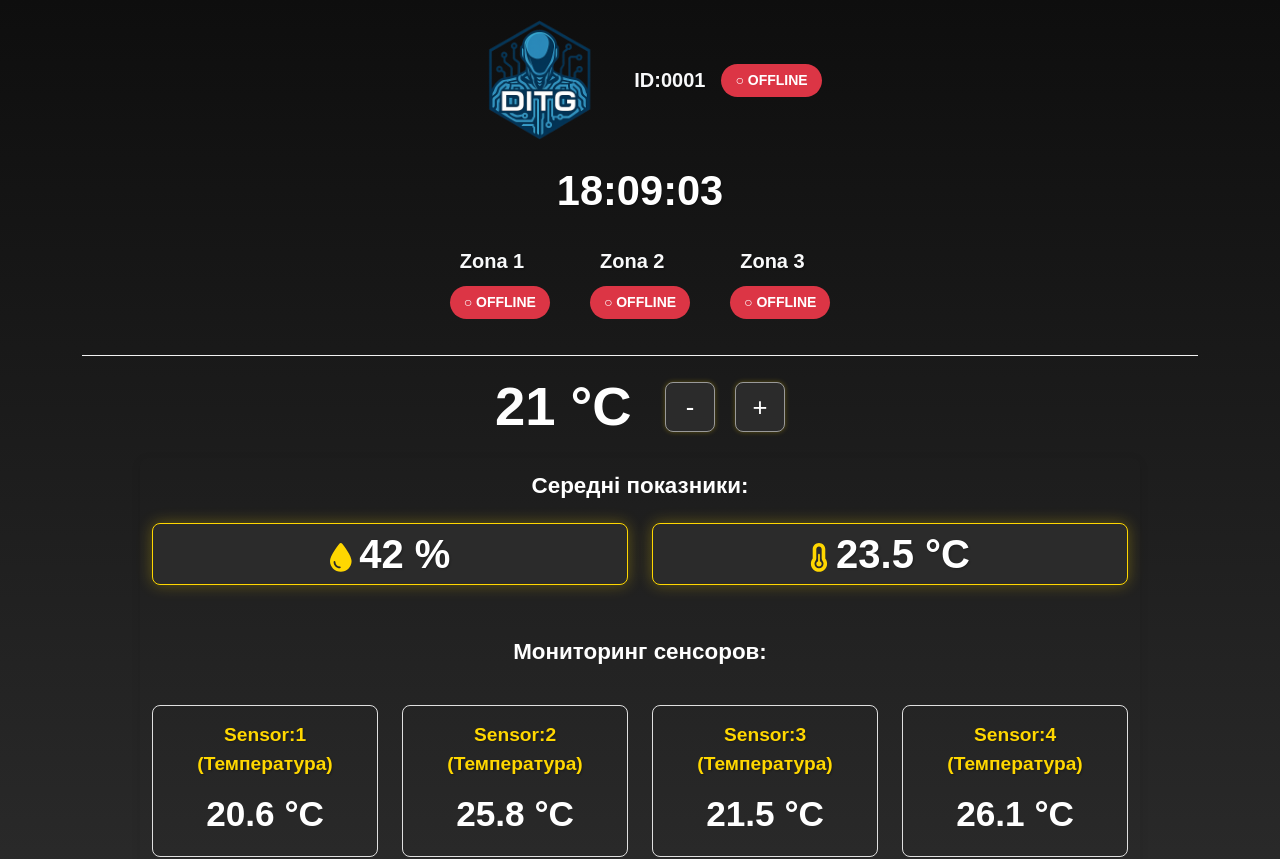
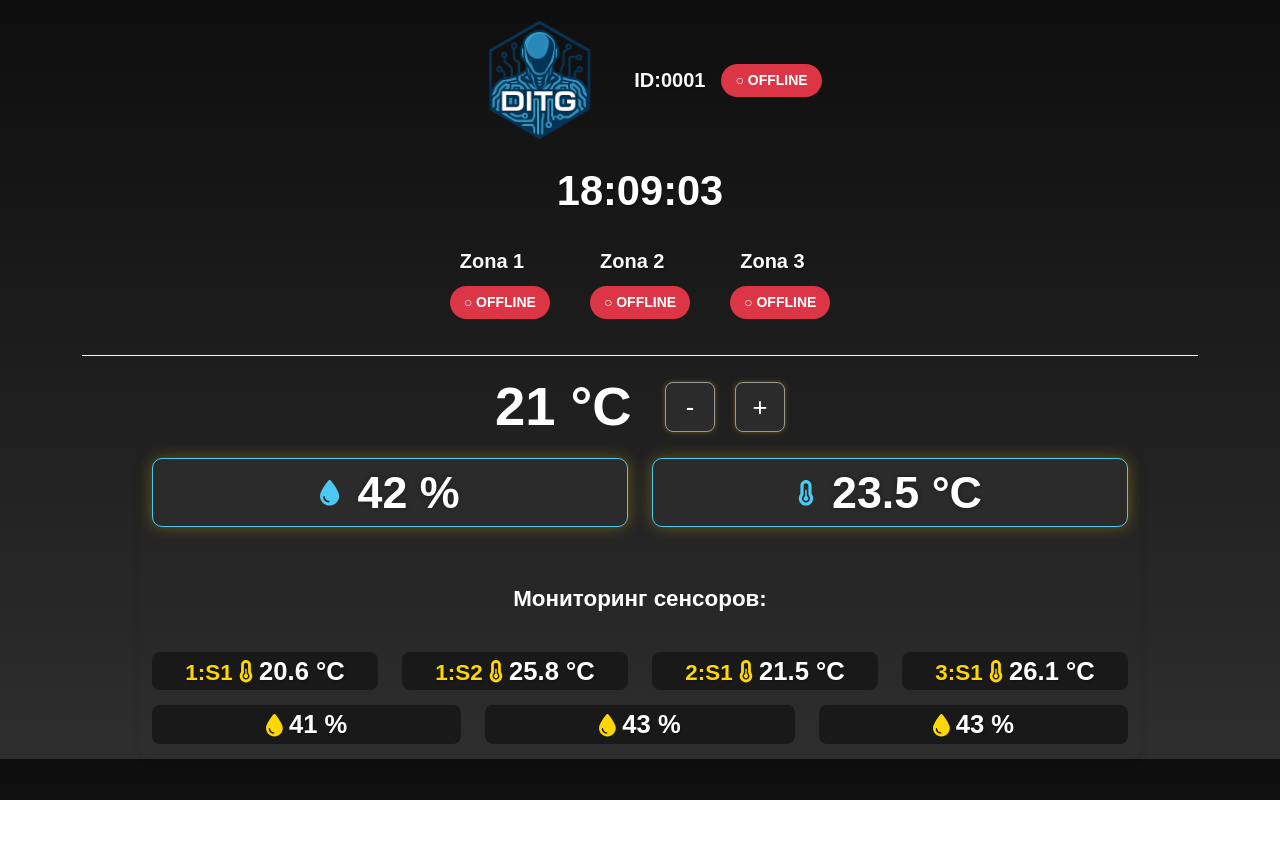
Before and after one commit to DITGDIGENTIS/ditgdigentis, a Next.js app: page / in a window 1280 px wide. Shown: the top 859 px of the page. After the commit the page ends 800 px from the top, so only its background shows below. Built offline with nearby package versions, Linux system fonts and the light colour scheme; no server answers.

Commit message:
zona temperature

```diff
--- a/src/app/globals.css
+++ b/src/app/globals.css
@@ -124,22 +124,63 @@ h2 {
   text-shadow: 1px 1px 2px rgba(0, 0, 0, 0.3);
 }
 
+
+
+/* ==========================
+СТИЛИ ДЛЯ ВЕРХНЕГО БЛОКА СРЕДНИХ ПОКАЗАТЕЛЕЙ
+========================== */
+.top-average-humidity-block,
+.top-average-temp-block {
+  background-color: #2B2B2B;
+  border: 1px solid #4cc9f0;
+  border-radius: 10px;
+  margin-bottom: 20px;
+  box-shadow: 0 0 15px rgba(255, 215, 0, 0.3);
+  transition: transform 0.3s ease;
+}
+
+.top-average-humidity-block:hover,
+.top-average-temp-block:hover {
+  transform: scale(1.02);
+}
+
+.top-average-humidity-label,
+.top-average-temp-label {
+  font-size: 1.6rem;
+  font-weight: 700;
+  color: #4cc9f0;
+  display: flex;
+  align-items: center;
+  justify-content: center;
+  gap: 10px;
+  text-shadow: 0 0 5px rgba(0, 0, 0, 0.4);
+}
+
+.top-average-humidity-data,
+.top-average-temp-data {
+  font-size: 2.8rem;
+  font-weight: 800;
+  color: #ffffff;
+  margin-left: 8px;
+}
+
+
 /*=============================
       ОТДЕЛЬНЫЕ СТИЛИ ДЛЯ БЛОКА
       "СРЕДНЯЯ ТЕМПЕРАТУРА"
     =============================*/
     .average-temp-block {
-      background-color: #2B2B2B;
-      border: 1px solid #FFD700;
+      background-color: #191919;
+      /* border: 1px solid #FFD700; */
       border-radius: 8px;
       /* padding: 15px; */
       margin-bottom: 15px;
       text-align: center;
-      box-shadow: 0 0 15px rgba(255, 215, 0, 0.3);
+      /* box-shadow: 0 0 15px rgba(255, 215, 0, 0.3); */
     }
 
     .average-temp-label {
-      font-size: 1.8rem;
+      font-size: 1.4rem;
       font-weight: bold;
       color: #FFD700;
       /* margin-bottom: 10px; */
@@ -147,7 +188,7 @@ h2 {
     }
 
     .average-temp-data {
-      font-size: 2.5rem;
+      font-size: 1.6rem;
       font-weight: bold;
       color: #fff;
     }
@@ -157,17 +198,17 @@ h2 {
       "СРЕДНЯЯ ВЛАЖНОСТЬ"
     =============================*/
     .average-humidity-block {
-      background-color: #2B2B2B;
-      border: 1px solid #FFD700;
+      background-color: #191919;
+      /* border: 1px solid #FFD700; */
       border-radius: 8px;
       /* padding: 15px; */
       margin-bottom: 15px;
       text-align: center;
-      box-shadow: 0 0 15px rgba(255, 215, 0, 0.3);
+      /* box-shadow: 0 0 15px rgba(255, 215, 0, 0.3); */
     }
 
     .average-humidity-label {
-      font-size: 1.8rem;
+      font-size: 1.4rem;
       font-weight: bold;
       color: #FFD700;
       /* margin-bottom: 10px; */
@@ -175,7 +216,7 @@ h2 {
     }
 
     .average-humidity-data {
-      font-size: 2.5rem;
+      font-size: 1.6rem;
       font-weight: bold;
       color: #fff;
     }
@@ -209,7 +250,7 @@ h2 {
     }
 
     .data-sensor-data {
-      font-size: 2.2rem;
+      font-size: 2rem;
       font-weight: bold;
       color: #fff;
     }
--- a/src/components/SensorMonitor.tsx
+++ b/src/components/SensorMonitor.tsx
@@ -1,26 +1,29 @@
-'use client';
+"use client";
 
-import { FontAwesomeIcon } from '@fortawesome/react-fontawesome';
-import { faTint, faThermometerHalf } from '@fortawesome/free-solid-svg-icons';
+import { FontAwesomeIcon } from "@fortawesome/react-fontawesome";
+import { faTint, faThermometerHalf } from "@fortawesome/free-solid-svg-icons";
 
 export function SensorMonitor() {
   return (
     <div className="container sensor-container">
-      <h2 className="text-center">Середні показники:</h2>
       <div className="row">
         <div className="col-6 col-md-6">
-          <div className="average-humidity-block">
-            <div className="average-humidity-label">
-              <FontAwesomeIcon icon={faTint} />{' '}
-              <span id="averageHumidity" className="average-humidity-data">-- %</span>
+          <div className="top-average-humidity-block">
+            <div className="top-average-humidity-label">
+              <FontAwesomeIcon icon={faTint} />{" "}
+              <span id="averageHumidity" className="top-average-humidity-data">
+                -- %
+              </span>
             </div>
           </div>
         </div>
         <div className="col-6 col-md-6">
-          <div className="average-temp-block">
-            <div className="average-temp-label">
-              <FontAwesomeIcon icon={faThermometerHalf} />{' '}
-              <span id="averageTemperature" className="average-temp-data">-- °C</span>
+          <div className="top-average-temp-block">
+            <div className="top-average-temp-label">
+              <FontAwesomeIcon icon={faThermometerHalf} />{" "}
+              <span id="averageTemperature" className="top-average-temp-data">
+                -- °C
+              </span>
             </div>
           </div>
         </div>
@@ -29,25 +32,80 @@ export function SensorMonitor() {
       <h2 className="text-center mt-4 mb-4">Мониторинг сенсоров:</h2>
 
       <div className="row">
-        {[1, 2, 3, 4].map((i) => (
-          <div key={i} className="col-md-3 col-sm-6">
-            <div className="data-sensor">
-              <div className="data-sensor-label">Sensor:{i} (Температура)</div>
-              <div id={`sensor${i}`} className="data-sensor-data">-- °C</div>
+        <div className="col-3 col-md-3">
+        <div className="average-temp-block">
+            <div className="average-temp-label">
+              1:S1 <FontAwesomeIcon icon={faThermometerHalf} /> {""}
+              <span id="sensor1" className="average-temp-data">
+                -- °C
+              </span>
             </div>
           </div>
-        ))}
+        </div>
+        <div className="col-3 col-md-3">
+          <div className="average-temp-block">
+            <div className="average-temp-label">
+              1:S2 <FontAwesomeIcon icon={faThermometerHalf} /> {" "}
+              <span id="sensor2" className="average-temp-data">
+                -- °C
+              </span>
+            </div>
+          </div>
+        </div>
+        <div className="col-3 col-md-3">
+        <div className="average-temp-block">
+            <div className="average-temp-label">
+              2:S1 <FontAwesomeIcon icon={faThermometerHalf} /> {" "}
+              <span id="sensor3" className="average-temp-data">
+                -- °C
+              </span>
+            </div>
+          </div>
+        </div>
+        <div className="col-3 col-md-3">
+        <div className="average-temp-block">
+            <div className="average-temp-label">
+              3:S1 <FontAwesomeIcon icon={faThermometerHalf} /> {" "}
+              <span id="sensor4" className="average-temp-data">
+                -- °C
+              </span>
+            </div>
+          </div>
+        </div>
       </div>
 
       <div className="row">
-        {[5, 6, 7].map((i) => (
-          <div key={i} className="col-md-4 col-sm-6">
-            <div className="data-sensor">
-              <div className="data-sensor-label">Sensor:{i} (Влажность)</div>
-              <div id={`sensor${i}`} className="data-sensor-data">-- %</div>
+      <div className="col-4 col-md-4">
+        <div className="average-humidity-block">
+            <div className="average-humidity-label">
+              <FontAwesomeIcon icon={faTint} />{" "}
+              <span id="sensor5" className="average-humidity-data">
+                -- %
+              </span>
             </div>
           </div>
-        ))}
+        </div>
+        <div className="col-4 col-md-4">
+          <div className="average-humidity-block">
+            <div className="average-humidity-label">
+              <FontAwesomeIcon icon={faTint} />{" "}
+              <span id="sensor6" className="average-humidity-data">
+                -- %
+              </span>
+            </div>
+          </div>
+        </div>
+
+        <div className="col-4 col-md-4">
+        <div className="average-humidity-block">
+            <div className="average-humidity-label">
+              <FontAwesomeIcon icon={faTint} />{" "}
+              <span id="sensor7" className="average-humidity-data">
+                -- %
+              </span>
+            </div>
+          </div>
+        </div>
       </div>
     </div>
   );
```
